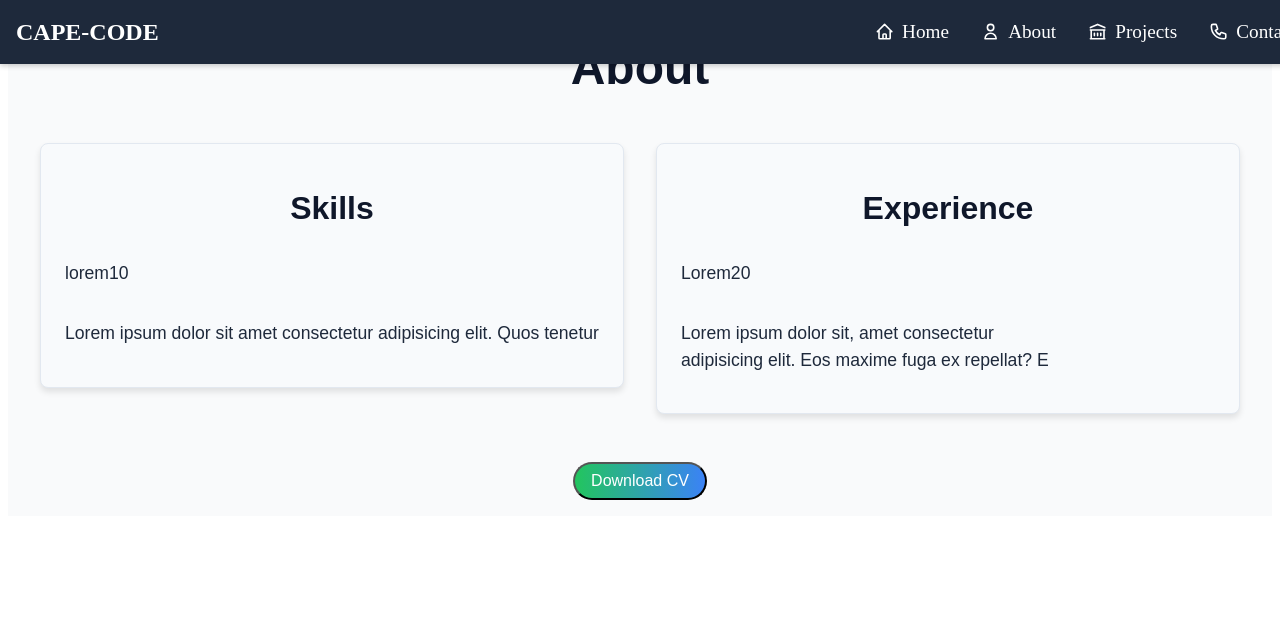
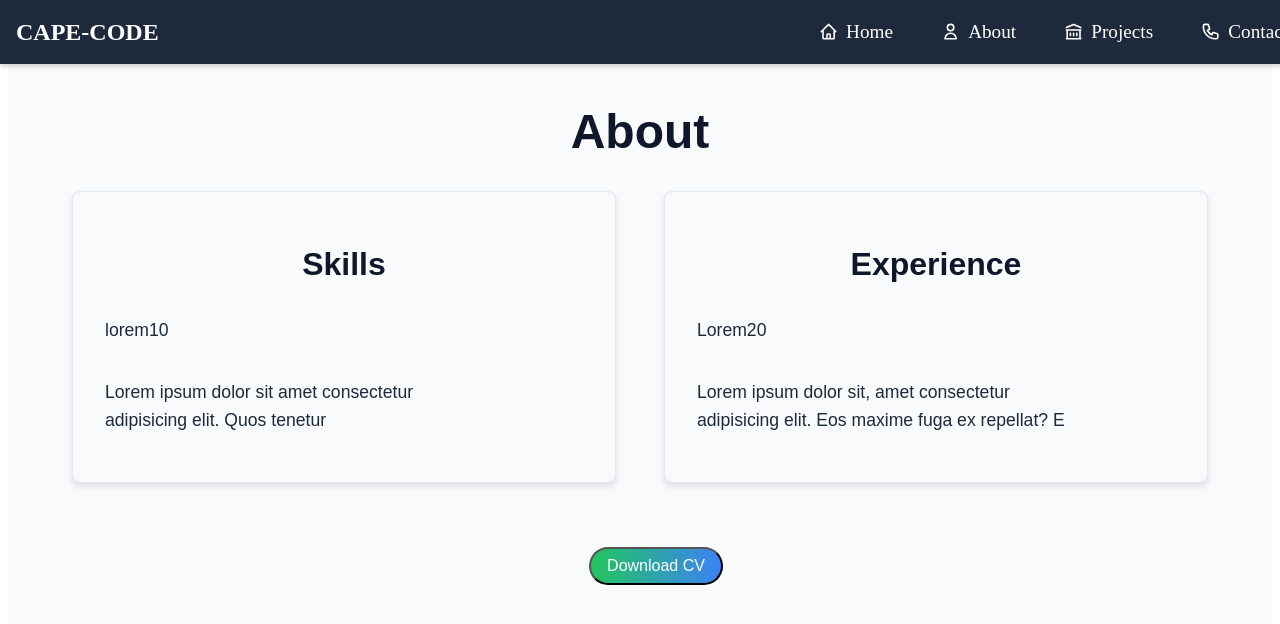
Before and after one commit to ChrisM-Code/code, a React (Vite) app in the folder prof/: page /about in a window 1280 px wide. Shown: the top 624 px of the page. Built offline with nearby package versions, Linux system fonts and the light colour scheme.

Commit message:
fixed pages appearance

```diff
--- a/prof/src/assets/components/about/About.jsx
+++ b/prof/src/assets/components/about/About.jsx
@@ -6,17 +6,22 @@ import DownloadResume from "./DownloadResume";
 const AboutContainer = styled.div`
   display: flex;
   flex-direction: column;
+  align-items: center;
   justify-content: center;
-  align-items: center;
   color: #1e293b;
-  padding: 0rem;
+  padding: 2rem 1rem;
+  background-color: #f9fafb;
+
+  @media (min-width: 768px) {
+    padding: 4rem 2rem;
+  }
 `;
 
 const Heading = styled.h1`
   font-size: 2.5rem;
   font-weight: bold;
   color: #0f172a;
-  margin-bottom: 1rem;
+  margin-bottom: 2rem;
   text-align: center;
 
   @media (min-width: 768px) {
@@ -28,28 +33,57 @@ const Container = styled.div`
   display: grid;
   grid-template-columns: 1fr;
   gap: 2rem;
-  padding: 2rem;
+  width: 100%;
+  max-width: 1200px;
+  padding: 0 1rem;
 
   @media (min-width: 768px) {
     grid-template-columns: 1fr 1fr;
-    align-items: start;
+    gap: 3rem;
+    padding: 0 2rem;
   }
 `;
 
 const Section = styled.div`
-  padding: 1rem;
+  padding: 1.5rem;
   background-color: #f8fafc;
   border: 1px solid #e2e8f0;
   border-radius: 8px;
   box-shadow: 0 4px 6px rgba(0, 0, 0, 0.1);
+  transition: transform 0.3s ease, box-shadow 0.3s ease;
+
+  &:hover {
+    transform: translateY(-5px);
+    box-shadow: 0 6px 10px rgba(0, 0, 0, 0.15);
+  }
 
   p {
-    color: #1e293b; /* Darker text color */
+    color: #1e293b;
     font-size: 1rem;
-    line-height: 1.5;
+    line-height: 1.6;
 
     @media (min-width: 768px) {
       font-size: 1.1rem;
+    }
+  }
+`;
+
+const ResumeSection = styled.div`
+  margin-top: 3rem;
+  text-align: center;
+
+  a {
+    display: inline-block;
+    padding: 0.75rem 1.5rem;
+    font-size: 1rem;
+    color: #fff;
+    background-color: #007bff;
+    border-radius: 5px;
+    text-decoration: none;
+    transition: background-color 0.3s ease;
+
+    &:hover {
+      background-color: #0056b3;
     }
   }
 `;
@@ -59,16 +93,16 @@ function About() {
     <AboutContainer>
       <Heading>About</Heading>
       <Container>
-        {/* skills section */}
         <Section>
           <Skills />
         </Section>
-        {/* Experience section */}
         <Section>
           <Experience />
         </Section>
       </Container>
-      <DownloadResume />
+      <ResumeSection>
+        <DownloadResume />
+      </ResumeSection>
     </AboutContainer>
   );
 }
--- a/prof/src/assets/components/home/Logo.jsx
+++ b/prof/src/assets/components/home/Logo.jsx
@@ -19,9 +19,7 @@ const StyledLogo = styled(Link)`
 `;
 
 function Logo() {
-  const handleLinkClick = () => {
-    console.log("Navigating to Landing Page");
-  };
+  const handleLinkClick = () => {};
 
   return (
     <StyledLogo to="/" onClick={handleLinkClick}>
--- a/prof/src/assets/components/home/NavBar.jsx
+++ b/prof/src/assets/components/home/NavBar.jsx
@@ -11,6 +11,7 @@ import { Link } from "react-router-dom";
 import styled from "styled-components";
 import Logo from "./Logo";
 
+// Container for the Navbar
 const NavbarContainer = styled.nav`
   position: fixed;
   top: 0;
@@ -23,20 +24,19 @@ const NavbarContainer = styled.nav`
   align-items: center;
   justify-content: space-between;
   padding: 0 1rem;
-
   z-index: 1000;
 `;
 
+// Styling for the links container
 const NavLinks = styled.div`
   display: ${({ isMenuOpen }) => (isMenuOpen ? "flex" : "none")};
   flex-direction: column;
   gap: 1rem;
   position: fixed;
   top: 4rem;
-  left: 1rem;
-  right: 1rem;
+  left: 0;
+  right: 0;
   background-color: #1e293b;
-  border: 1px solid #374151;
   padding: 1rem;
   border-radius: 8px;
   z-index: 1001;
@@ -44,8 +44,9 @@ const NavLinks = styled.div`
   a {
     font-size: 1rem;
     text-align: center;
-    color: black;
+    color: white;
     text-decoration: none;
+    padding: 0.5rem;
 
     &:hover {
       color: #38bdf8;
@@ -57,35 +58,36 @@ const NavLinks = styled.div`
     flex-direction: row;
     position: static;
     background-color: transparent;
-    border: none;
     padding: 0;
-    gap: 2rem; /* Added spacing between the links */
+    gap: 2rem;
   }
 `;
 
+// Menu button for smaller screens
 const NavMenuButton = styled.div`
   display: block;
   font-size: 2rem;
   cursor: pointer;
-  color: black;
+  color: white;
 
   @media (min-width: 768px) {
     display: none;
   }
 `;
 
+// Styling for the icon next to the link text
 const Icon = styled.span`
   display: flex;
   align-items: center;
   gap: 0.5rem;
   font-size: 1.2rem;
-  color: white;
 
   &:hover {
     color: #3b82f6;
   }
 `;
 
+// Styling for the logo container
 const LogoCont = styled.div`
   gap: 0.5rem;
   font-size: 1.2rem;
@@ -99,39 +101,46 @@ const LogoCont = styled.div`
 function Navbar() {
   const [isMenuOpen, setIsMenuOpen] = useState(false);
 
+  // Toggle the menu open/close on mobile
   const toggleMenu = () => {
     setIsMenuOpen((prev) => !prev);
   };
 
+  // Close the menu when a link is clicked
   const handleLinkClick = () => {
-    setIsMenuOpen(false); // Close the menu after clicking a link
+    setIsMenuOpen(false);
   };
 
   return (
     <NavbarContainer>
+      {/* Logo */}
       <LogoCont>
         <Logo />
       </LogoCont>
+
+      {/* Menu button on mobile */}
       <NavMenuButton onClick={toggleMenu}>
         {isMenuOpen ? <HiOutlineX /> : <HiOutlineMenu />}
       </NavMenuButton>
-      <NavLinks>
-        <Link to="/home" onClick={() => handleLinkClick("Home")}>
+
+      {/* Navigation links */}
+      <NavLinks isMenuOpen={isMenuOpen}>
+        <Link to="/home" onClick={handleLinkClick}>
           <Icon>
             <HiOutlineHome /> Home
           </Icon>
         </Link>
-        <Link to="/about" onClick={() => handleLinkClick("About")}>
+        <Link to="/about" onClick={handleLinkClick}>
           <Icon>
             <HiOutlineUser /> About
           </Icon>
         </Link>
-        <Link to="/projects" onClick={() => handleLinkClick("Projects")}>
+        <Link to="/projects" onClick={handleLinkClick}>
           <Icon>
             <HiOutlineLibrary /> Projects
           </Icon>
         </Link>
-        <Link to="/contact" onClick={() => handleLinkClick("Contact")}>
+        <Link to="/contact" onClick={handleLinkClick}>
           <Icon>
             <HiOutlinePhone /> Contact
           </Icon>
--- a/prof/src/assets/components/landingpage/LandingPage.jsx
+++ b/prof/src/assets/components/landingpage/LandingPage.jsx
@@ -3,16 +3,60 @@ import styled from "styled-components";
 import IntroText from "../home/IntroText";
 
 const Homepage = styled.main`
+  display: flex;
+  flex-direction: column;
+  align-items: center;
+  justify-content: center;
   text-align: center;
   padding: 1rem;
-  transition: filter 0.3s ease;
+  background-color: #f9fafb;
+  font-family: "Arial", sans-serif;
+  color: #333;
+
+  h1 {
+    font-size: 1.5rem;
+    margin-bottom: 1rem;
+  }
+
+  p {
+    font-size: 1.2rem;
+    margin-bottom: 1rem;
+    line-height: 1.6rem;
+  }
+
+  a {
+    display: inline-block;
+    padding: 0.75rem 1.5rem;
+    margin-top: 0rem;
+    font-size: 1rem;
+    color: #fff;
+    background-color: #007bff;
+    border-radius: 5px;
+    text-decoration: none;
+    transition: background-color 0.3s ease;
+
+    &:hover {
+      background-color: #0056b3;
+    }
+  }
+
+  @media (max-width: 768px) {
+    p {
+      font-size: 1rem;
+    }
+
+    a {
+      font-size: 0.9rem;
+      padding: 0.6rem 1.2rem;
+    }
+  }
 `;
 
 function LandingPage() {
   return (
     <Homepage>
       <IntroText />
-      <Link to="/home">More..</Link>
+      <Link to="/about">Learn More</Link>
     </Homepage>
   );
 }
--- a/prof/src/assets/ui/AppLayOut.jsx
+++ b/prof/src/assets/ui/AppLayOut.jsx
@@ -8,6 +8,26 @@ const LayoutContainer = styled.div`
   justify-content: flex-start;
   font-family: "Arial", sans-serif;
   background-color: #f9fafb;
+  min-height: 100vh;
+  padding: 0 16px;
+
+  @media (max-width: 768px) {
+    padding: 0 12px;
+  }
+
+  @media (max-width: 480px) {
+    padding: 0 8px;
+  }
+
+  main {
+    width: 100%;
+    max-width: 1200px;
+    margin: auto;
+    flex-grow: 1;
+    display: flex;
+    flex-direction: column;
+    align-items: center;
+  }
 `;
 
 function Applayout() {
```
